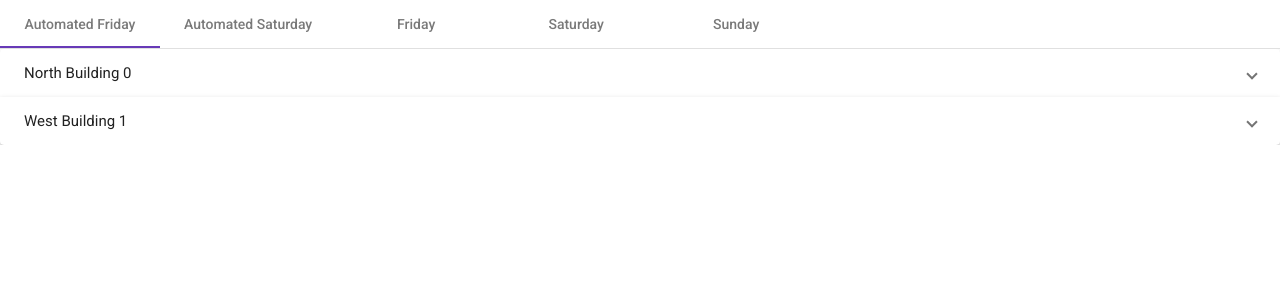
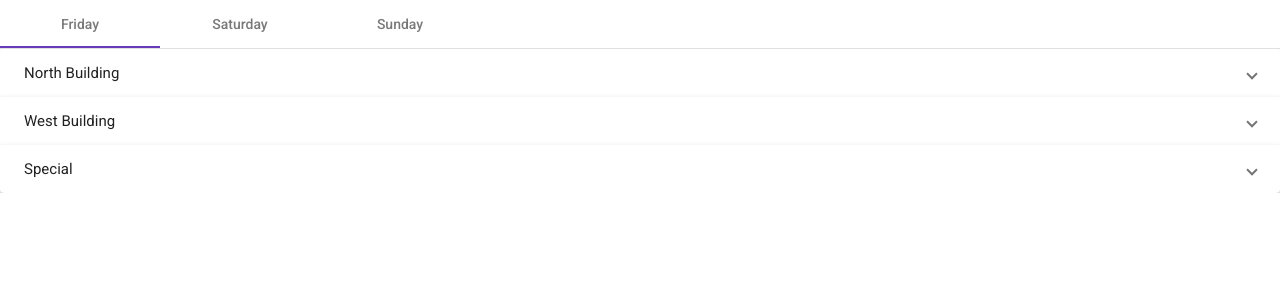
Before and after one commit to thatboramy/thatboramy.github.io, an Angular app: page / in a window 1280 px wide. Shown: the top 300 px of the page. Built offline with nearby package versions, Linux system fonts and the light colour scheme.

Commit message:
finished

```diff
--- a/src/app/app.component.html
+++ b/src/app/app.component.html
@@ -1,9 +1,9 @@
 <mat-tab-group>
-  <mat-tab label="Automated Friday">
+  <mat-tab label="Friday">
 
     <mat-accordion>
       <mat-expansion-panel *ngFor="let venue of venueLocationGroupNames;let i = index">
-        <mat-expansion-panel-header>{{venue}} {{i}}</mat-expansion-panel-header>
+        <mat-expansion-panel-header>{{venue}}</mat-expansion-panel-header>
         <div *ngFor="let floor of venueLocationGroup[i]; let j = index">
           <div *ngIf="i === 0">
             <h3>{{j === 0 ? 'First Floor': 'Second Floor'}}</h3>
@@ -20,11 +20,10 @@
       </mat-expansion-panel>
     </mat-accordion>
   </mat-tab>
-  <mat-tab label="Automated Saturday">
-
+  <mat-tab label="Saturday">
     <mat-accordion>
       <mat-expansion-panel *ngFor="let venue of venueLocationGroupNames;let i = index">
-        <mat-expansion-panel-header>{{venue}} {{i}}</mat-expansion-panel-header>
+        <mat-expansion-panel-header>{{venue}} </mat-expansion-panel-header>
         <div *ngFor="let floor of venueLocationGroup[i]; let j = index">
           <div *ngIf="i === 0">
             <h3>{{j === 0 ? 'First Floor': 'Second Floor'}}</h3>
@@ -41,9 +40,28 @@
       </mat-expansion-panel>
     </mat-accordion>
   </mat-tab>
+  <mat-tab label="Sunday">
+    <mat-accordion>
+      <mat-expansion-panel *ngFor="let venue of venueLocationGroupNames;let i = index">
+        <mat-expansion-panel-header>{{venue}} </mat-expansion-panel-header>
+        <div *ngFor="let floor of venueLocationGroup[i]; let j = index">
+          <div *ngIf="i === 0">
+            <h3>{{j === 0 ? 'First Floor': 'Second Floor'}}</h3>
+          </div>
 
+          <div class="table-container">
+            <div>
+              <table-event-schedule [timeValues]="timeValues" [venues]="floor" [eventMap]="sundayHashMap">
+              </table-event-schedule>
+            </div>
+          </div>
+
+        </div>
+      </mat-expansion-panel>
+    </mat-accordion>
+  </mat-tab>
   <!--Old Iteration-->
-  <mat-tab label="Friday">
+  <!-- <mat-tab label="Friday">
     <mat-accordion>
       <mat-expansion-panel>
         <mat-expansion-panel-header>
@@ -51,11 +69,7 @@
         </mat-expansion-panel-header>
         <h3>First Floor</h3>
         <div class="table-container">
-          <div>
-            <table-event-schedule [timeValues]=" timeValues" [venues]="northFirstFloorLocationNoTime"
-              [eventMap]="eventHashMap">
-            </table-event-schedule>
-          </div>
+
         </div>
         <div class="table-container">
           <div>
@@ -97,7 +111,7 @@
           </div>
         </div>
         <h3>Second Floor</h3>
-        <!-- <div class="table-container">
+        <div class="table-container">
 
           <table mat-table [dataSource]="timeValues">
             <ng-container [matColumnDef]="column" *ngFor="let column of northSecondFloorLocation">
@@ -126,7 +140,7 @@
             <tr mat-row *matRowDef="let row; columns: northSecondFloorLocation"></tr>
           </table>
 
-        </div> -->
+        </div>
       </mat-expansion-panel>
       <mat-expansion-panel>
         <mat-expansion-panel-header>
@@ -355,7 +369,6 @@
               ? formatText(eventHashMap[column][element])
               : ''
               }}
-              <!-- {{ getEvent(column, element) }} -->
             </td>
           </ng-container>
 
@@ -364,5 +377,5 @@
         </table>
       </mat-expansion-panel>
     </mat-accordion>
-  </mat-tab>
+  </mat-tab> -->
 </mat-tab-group>
--- a/src/app/app.component.ts
+++ b/src/app/app.component.ts
@@ -64,8 +64,8 @@ export class AppComponent {
   }
 
   groupVenues() {
-    this.venueLocationGroupNames = ['North Building', 'West Building'];
-    this.venueLocationGroup = [[this.northFirstFloorLocation, this.northSecondFloorLocation], [this.westVenueLocation]];
+    this.venueLocationGroupNames = ['North Building', 'West Building', 'Special'];
+    this.venueLocationGroup = [[this.northFirstFloorLocation, this.northSecondFloorLocation], [this.westVenueLocation], [this.specialVenueLocation]];
   }
 
   convertTime12to24(b: any): any {
@@ -210,12 +210,11 @@ export class AppComponent {
       ),
     ];
     this.westVenueLocation = [
-
       ...this.venueLocation.filter((room) => room.includes('West')),
     ];
 
-    this.venueLocation = ['time', ...this.venueLocation];
-    this.headerDisplayCoumn = ['time', ...this.venueLocation];
+    // this.venueLocation = ['time', ...this.venueLocation];
+    // this.headerDisplayCoumn = ['time', ...this.venueLocation];
   }
 
   formatText(event: any) {
--- a/src/app/table-event-schedule/table-event-schedule.component.html
+++ b/src/app/table-event-schedule/table-event-schedule.component.html
@@ -8,6 +8,7 @@
     <td mat-cell *matCellDef="let element" [ngClass]="'w-200'">
       <div class="text-bold cell-width">
         {{element}}
+
       </div>
     </td>
   </ng-container>
@@ -23,20 +24,20 @@
         {{
         column === 'time'
         ? element
-        : eventHashMap[column][element]
+        : eventHashMap[column]
         ? formatEventText(eventHashMap[column][element])
         : ''
         }}
       </div>
-      <!-- <div>
+      <div>
         {{
         column === 'time'
         ? ''
-        : eventHashMap[column][element]
+        : eventHashMap[column]
         ? formatTimeText(eventHashMap[column][element])
         : ''
         }}
-      </div> -->
+      </div>
     </td>
   </ng-container>
 
--- a/src/app/table-event-schedule/table-event-schedule.component.ts
+++ b/src/app/table-event-schedule/table-event-schedule.component.ts
@@ -19,7 +19,9 @@ export class TableEventScheduleComponent implements OnInit {
   ngOnInit(): void {
     this.venueLocationsDisplay = ['time', ...this.venues];
     this.timeValuesDisplay = this.timeValues;
+    console.log(this.venueLocationsDisplay)
     this.eventHashMap = this.eventMap;
+    console.log(this.eventHashMap)
   }
 
   formatEventText(event: any) {
```
